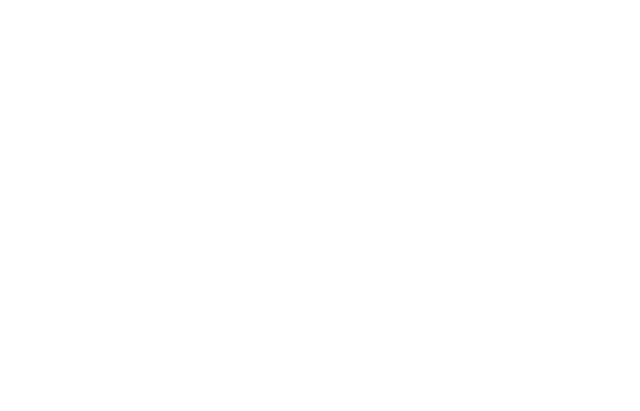
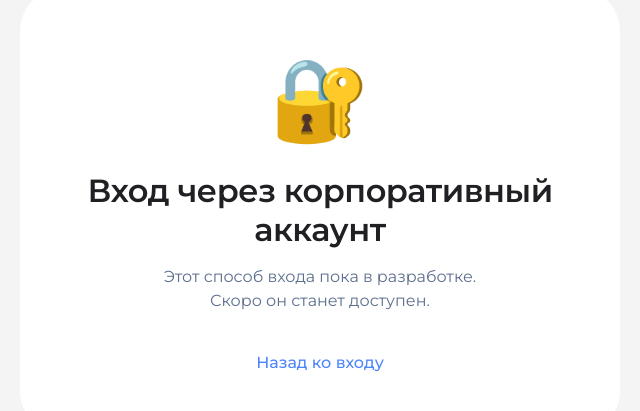
Before and after one commit to vyache31/UrFUCampusFlow, a React (Vite) app in the folder frontend/: page /sso in a window 1280 px wide. Before the commit this address had no page. Shown: the part 189-600 px from the top of the page, without its empty margins (320-960 px from the left). Built offline with nearby package versions, Linux system fonts and the light colour scheme.

Commit message:
feat: add SSO page

```diff
--- a/frontend/src/app/App.tsx
+++ b/frontend/src/app/App.tsx
@@ -12,6 +12,7 @@
 import TeamViewPage from '../pages/Teams/TeamViewPage';
 import BotManagementPage from '../pages/BotManagement/BotManagementPage';
 import OutlookCallbackPage from '../pages/OutlookCallback/OutlookCallbackPage';
+import SSOPage from '../pages/Login/SSOPage';
 
 function App() {
   return (
@@ -30,6 +31,7 @@
         <Route path="/teams/:id" element={<TeamViewPage />} />
         <Route path="/bot-management" element={<BotManagementPage />} />
         <Route path="/outlook/callback" element={<OutlookCallbackPage />} />
+        <Route path="/sso" element={<SSOPage />} />
       </Routes>
     </BrowserRouter>
   );
--- a/frontend/src/pages/Login/LoginPage.tsx
+++ b/frontend/src/pages/Login/LoginPage.tsx
@@ -56,6 +56,10 @@
     }
   };
 
+  const handleSSOLogin = () => {
+    navigate('/sso');
+  };
+
   return (
     <div className="login-page">
       <div className="login-container">
@@ -100,7 +104,7 @@
           </button>
         </form>
 
-        <button className="sso-btn" onClick={() => console.log('SSO login')}>
+        <button className="sso-btn" onClick={handleSSOLogin}>
           Войти через корпоративный аккаунт (SSO)
         </button>
       </div>
--- /dev/null
+++ b/frontend/src/pages/Login/SSOPage.tsx
@@ -0,0 +1,24 @@
+import { useNavigate } from 'react-router-dom';
+import './ssoPage.css';
+
+const SSOPage = () => {
+  const navigate = useNavigate();
+
+  return (
+    <div className="sso-page">
+      <div className="sso-content">
+        <div className="sso-icon">🔐</div>
+        <h1 className="sso-title">Вход через корпоративный аккаунт</h1>
+        <p className="sso-description">
+          Этот способ входа пока в разработке.<br />
+          Скоро он станет доступен.
+        </p>
+        <button className="sso-back-btn" onClick={() => navigate('/login')}>
+          Назад ко входу
+        </button>
+      </div>
+    </div>
+  );
+};
+
+export default SSOPage;
--- /dev/null
+++ b/frontend/src/pages/Login/ssoPage.css
@@ -0,0 +1,99 @@
+.sso-page {
+  min-height: 100vh;
+  background: #F4F4F4;
+  display: flex;
+  align-items: center;
+  justify-content: center;
+  font-family: 'Montserrat', sans-serif;
+  margin: 0;
+  padding: 0;
+}
+
+/* Белая карточка */
+.sso-content {
+  max-width: 600px;
+  width: 100%;
+  text-align: center;
+  background: #FFFFFF;
+  border-radius: 40px;
+  padding: 60px 50px;
+  margin: 40px;
+  box-sizing: border-box;
+}
+
+/* Иконка */
+.sso-icon {
+  font-size: 80px;
+  margin-bottom: 24px;
+  display: inline-block;
+}
+
+/* Заголовок */
+.sso-title {
+  font-size: 32px;
+  font-weight: 600;
+  font-family: 'Montserrat', sans-serif;
+  color: #202024;
+  margin: 0 0 16px 0;
+  letter-spacing: -0.5px;
+}
+
+/* Описание */
+.sso-description {
+  font-size: 16px;
+  font-family: 'Montserrat', sans-serif;
+  color: #5B6E8C;
+  line-height: 1.5;
+  margin: 0 0 40px 0;
+}
+
+/* Синяя кнопка */
+.sso-back-btn {
+  background: none;
+  border: none;
+  font-family: 'Montserrat', sans-serif;
+  font-size: 16px;
+  font-weight: 500;
+  color: #4E85FC;
+  cursor: pointer;
+  display: inline-flex;
+  align-items: center;
+  gap: 8px;
+  transition: opacity 0.2s ease;
+  padding: 0;
+}
+
+.sso-back-btn:hover {
+  opacity: 0.7;
+  text-decoration: underline;
+}
+
+.sso-back-btn:active {
+  opacity: 0.5;
+}
+
+/* Адаптив */
+@media (max-width: 768px) {
+  .sso-content {
+    padding: 40px 30px;
+    margin: 20px;
+  }
+
+  .sso-title {
+    font-size: 28px;
+  }
+
+  .sso-icon {
+    font-size: 64px;
+  }
+}
+
+@media (max-width: 480px) {
+  .sso-content {
+    padding: 30px 20px;
+  }
+
+  .sso-title {
+    font-size: 24px;
+  }
+}
```
